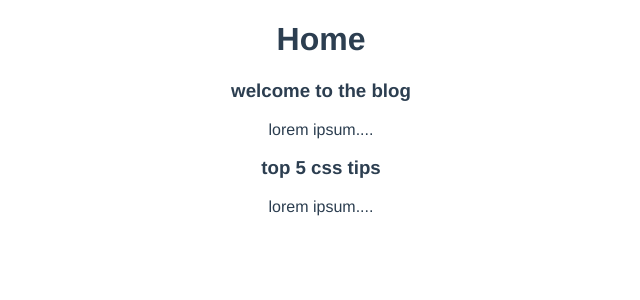
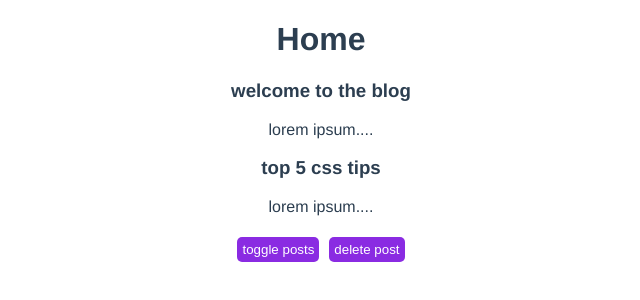
Before and after one commit to lisa-betterworks/island-blog, a Vue app: page / in a window 1280 px wide. Shown: the top 300 px of the page, without its empty margins (319-959 px from the left). Built offline with nearby package versions, Linux system fonts and the light colour scheme.

Commit message:
added lifecycle hooks

```diff
--- a/src/views/HomeView.vue
+++ b/src/views/HomeView.vue
@@ -1,7 +1,9 @@
 <template>
   <div class="home">
     <h1>Home</h1>
-    <PostList :posts="posts" />
+    <PostList v-if="showPosts" :posts="posts" />
+    <button @click="showPosts = !showPosts">toggle posts</button>
+    <button @click="posts.pop()">delete post</button>
   </div>
 </template>
 
@@ -17,7 +19,9 @@
       { title: "welcome to the blog", body: "lorem ipsum", id: 1 },
       { title: "top 5 css tips", body: "lorem ipsum", id: 2 },
     ]);
-    return { posts };
+    const showPosts = ref(true);
+
+    return { posts, showPosts };
   },
 };
 </script>
```
Also changed, not shown: src/components/PostList.vue (+6 -3 lines).
